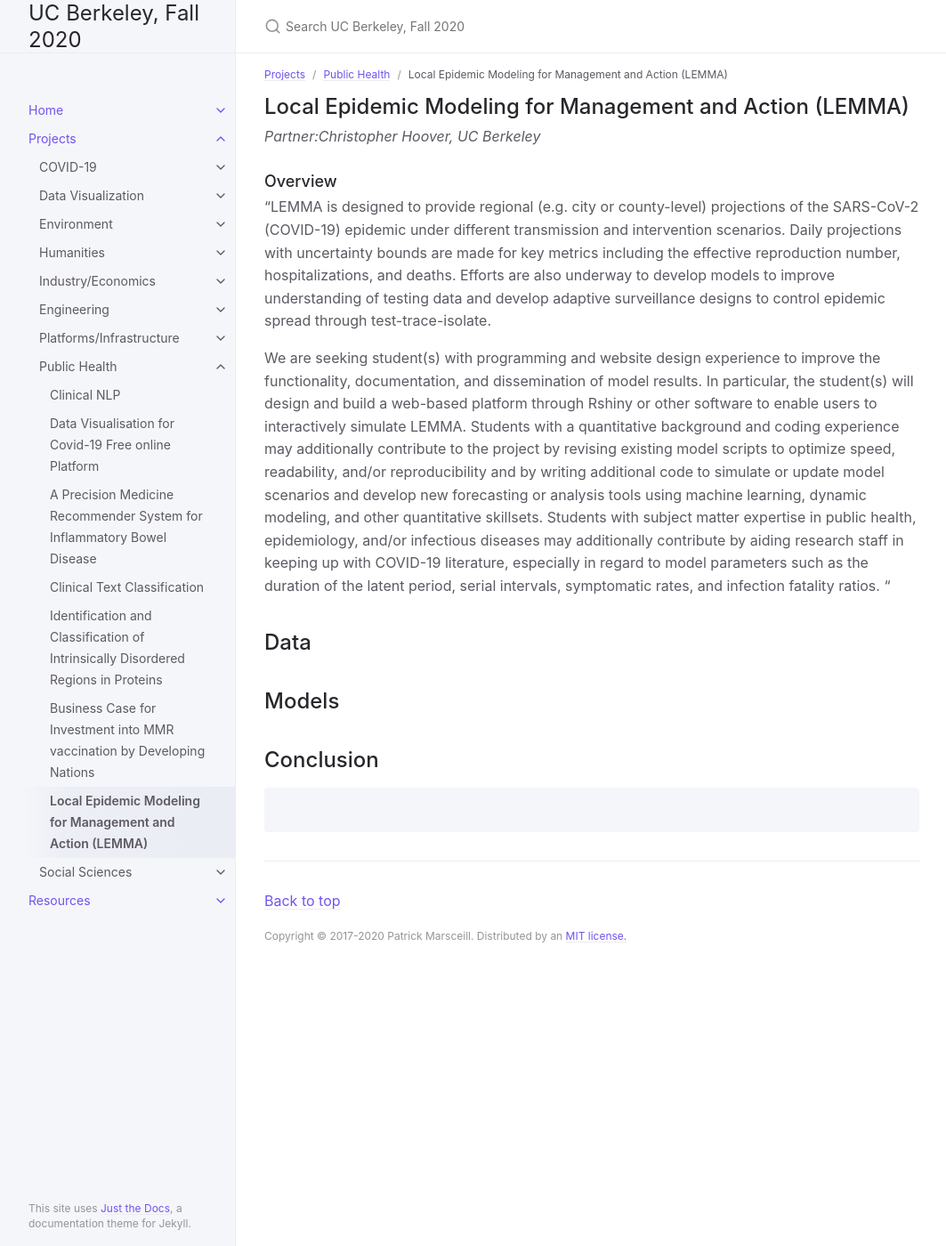
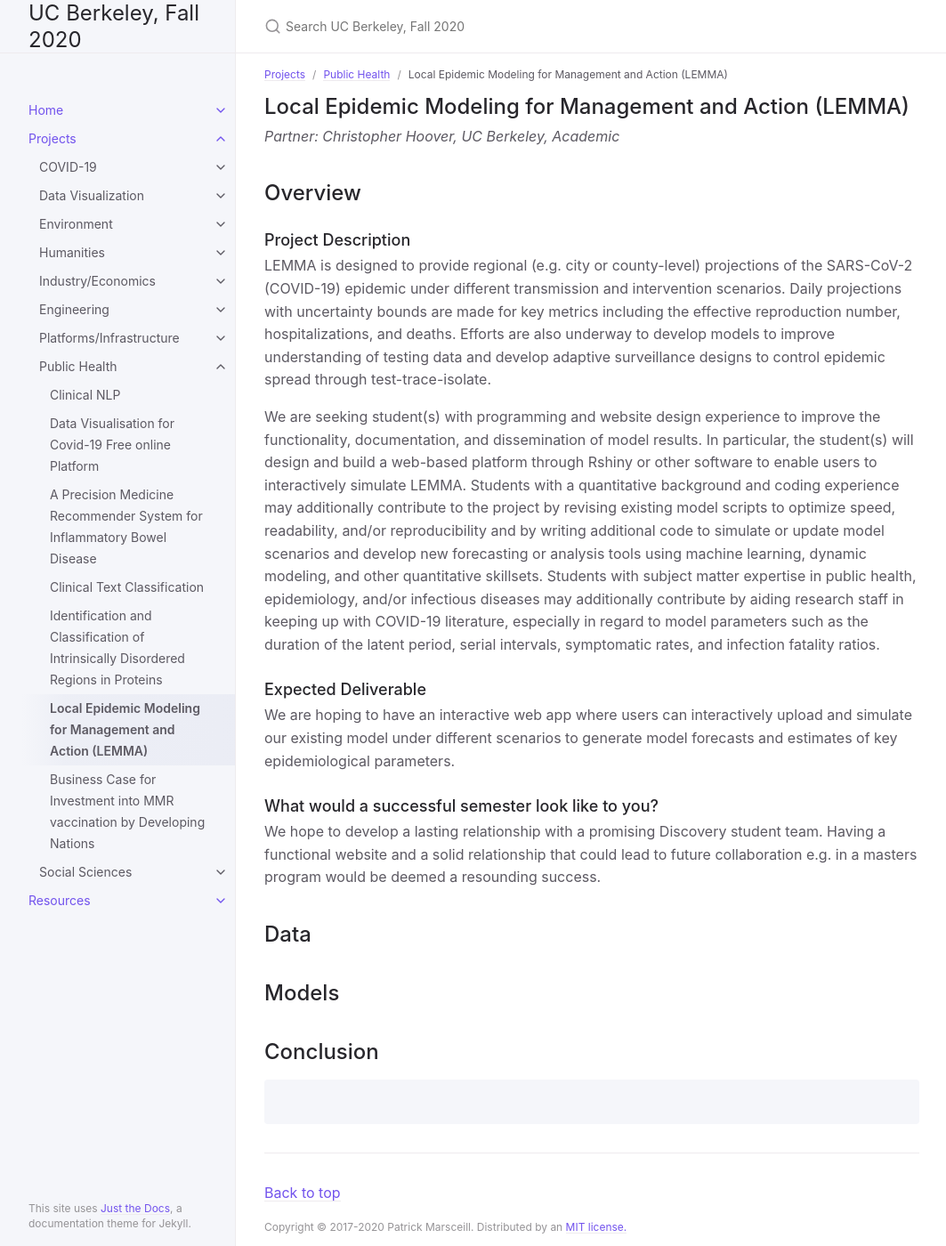
Before and after one commit to DS-Discovery/ds-discovery.github.io, a Jekyll site: the page built from Projects/Public Health/Local Epidemic Modeling for Management and Action (LEMMA).md, in a window 1280 px wide and 1400 px high. Shown: the whole window at 89% size, without its empty margins (107-1170 px from the left). Built offline with Jekyll 4.4.1, drawn with Linux system fonts in a browser that asks for light colours.

Commit message:
Update Local Epidemic Modeling for Management and Action (LEMMA).md

```diff
--- a/Projects/Public Health/Local Epidemic Modeling for Management and Action (LEMMA).md
+++ b/Projects/Public Health/Local Epidemic Modeling for Management and Action (LEMMA).md
@@ -3,18 +3,22 @@ layout: default
 title: Local Epidemic Modeling for Management and Action (LEMMA)
 parent: Public Health
 grand_parent: Projects
-nav_order: 5
+nav_order: 3
 ---
 
 
 ## Local Epidemic Modeling for Management and Action (LEMMA)
-*Partner:Christopher Hoover, UC Berkeley*
+*Partner: Christopher Hoover, UC Berkeley, Academic*
 
-### Overview
+## Overview
+### Project Description
+LEMMA is designed to provide regional (e.g. city or county-level) projections of the SARS-CoV-2 (COVID-19) epidemic under different transmission and intervention scenarios. Daily projections with uncertainty bounds are made for key metrics including the effective reproduction number, hospitalizations, and deaths. Efforts are also underway to develop models to improve understanding of testing data and develop adaptive surveillance designs to control epidemic spread through test-trace-isolate.
 
-"LEMMA is designed to provide regional (e.g. city or county-level) projections of the SARS-CoV-2 (COVID-19) epidemic under different transmission and intervention scenarios. Daily projections with uncertainty bounds are made for key metrics including the effective reproduction number, hospitalizations, and deaths. Efforts are also underway to develop models to improve understanding of testing data and develop adaptive surveillance designs to control epidemic spread through test-trace-isolate.
-
-We are seeking student(s) with programming and website design experience to improve the functionality, documentation, and dissemination of model results. In particular, the student(s) will design and build a web-based platform through Rshiny or other software to enable users to interactively simulate LEMMA. Students with a quantitative background and coding experience may additionally contribute to the project by revising existing model scripts to optimize speed, readability, and/or reproducibility and by writing additional code to simulate or update model scenarios and develop new forecasting or analysis tools using machine learning, dynamic modeling, and other quantitative skillsets. Students with subject matter expertise in public health, epidemiology, and/or infectious diseases may additionally contribute by aiding research staff in keeping up with COVID-19 literature, especially in regard to model parameters such as the duration of the latent period, serial intervals, symptomatic rates, and infection fatality ratios. "
+We are seeking student(s) with programming and website design experience to improve the functionality, documentation, and dissemination of model results. In particular, the student(s) will design and build a web-based platform through Rshiny or other software to enable users to interactively simulate LEMMA. Students with a quantitative background and coding experience may additionally contribute to the project by revising existing model scripts to optimize speed, readability, and/or reproducibility and by writing additional code to simulate or update model scenarios and develop new forecasting or analysis tools using machine learning, dynamic modeling, and other quantitative skillsets. Students with subject matter expertise in public health, epidemiology, and/or infectious diseases may additionally contribute by aiding research staff in keeping up with COVID-19 literature, especially in regard to model parameters such as the duration of the latent period, serial intervals, symptomatic rates, and infection fatality ratios.
+### Expected Deliverable
+We are hoping to have an interactive web app where users can interactively upload and simulate our existing model under different scenarios to generate model forecasts and estimates of key epidemiological parameters.
+### What would a successful semester look like to you?
+We hope to develop a lasting relationship with a promising Discovery student team. Having a functional website and a solid relationship that could lead to future collaboration e.g. in a masters program would be deemed a resounding success.
 
 ## Data
 
```
